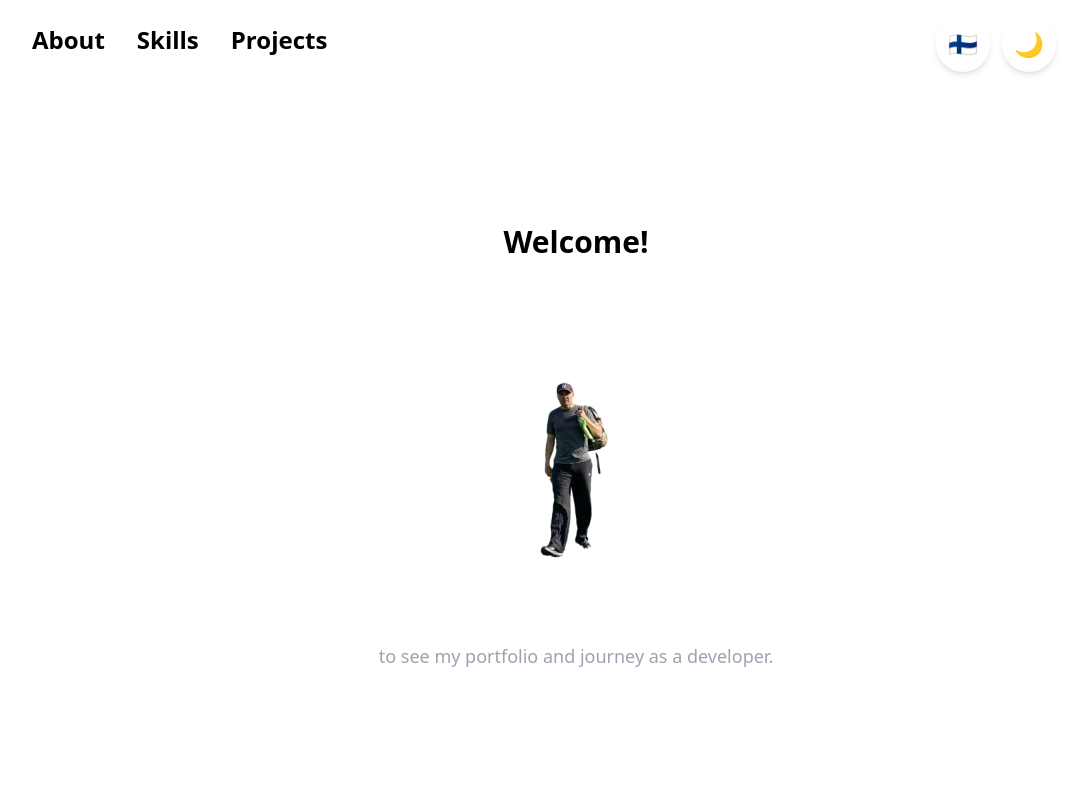
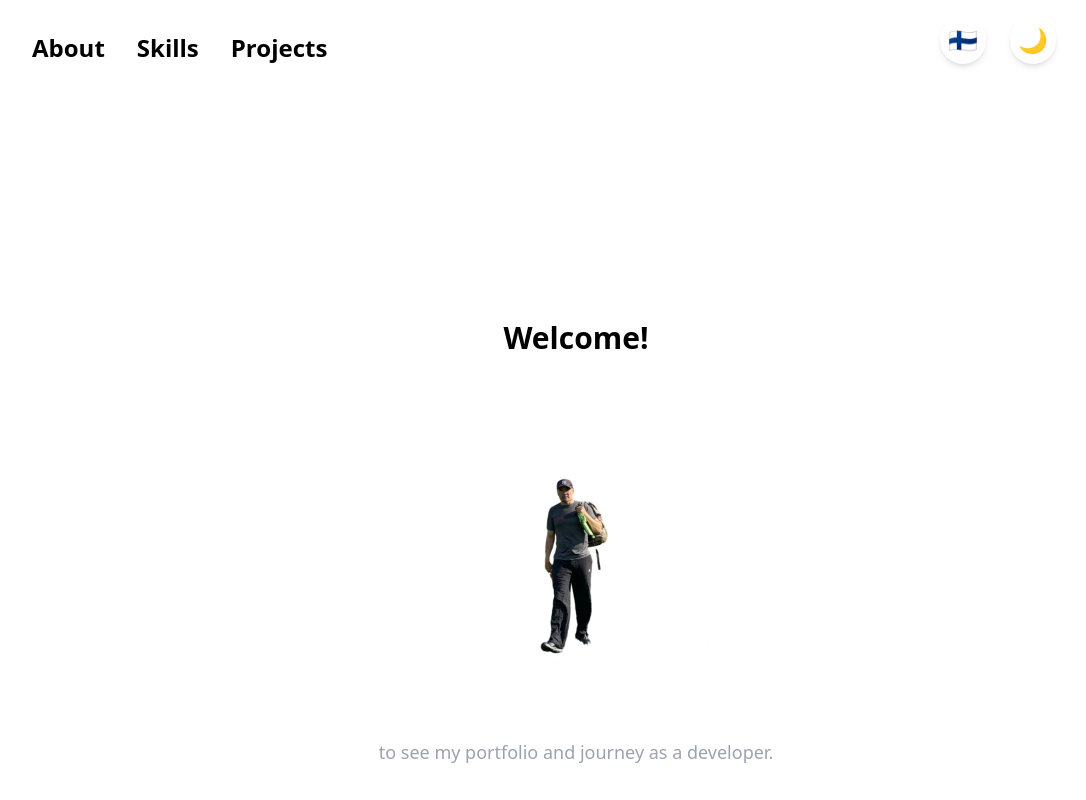
Before and after one commit to Moontags/portfolio, a Next.js app: page / in a window 1280 px wide. Shown: the top 800 px of the page, without its empty margins (64-1150 px from the left). Built offline with nearby package versions, Linux system fonts and the light colour scheme.

Commit message:
Buttons updated

```diff
--- a/app/page.tsx
+++ b/app/page.tsx
@@ -93,13 +93,13 @@ export default function Home() {
     <div className="flex flex-col items-center text-center bg-background text-foreground mx-1">
 
 
-      <div className="fixed top-4 right-4 sm:right-10 md:right-20 lg:right-40 z-50 flex items-center gap-2 sm:gap-3">
+      <div className="fixed top-4 right-4 sm:right-10 md:right-20 lg:right-40 z-50 flex items-center gap-4 sm:gap-6">
 
         <motion.button
           onClick={toggleLanguage}
           whileHover={{ scale: 1.1 }}
           whileTap={{ scale: 0.95 }}
-          className="p-2 sm:p-3 rounded-full bg-transparent dark:bg-black/10 backdrop-blur-sm shadow-md hover:bg-white/40 dark:hover:bg-black/50 transition-all"
+          className="p-1.5 sm:p-2 rounded-full bg-transparent dark:bg-black/10 backdrop-blur-sm shadow-md hover:bg-white/40 dark:hover:bg-black/50 transition-all"
           aria-label="Change language"
         >
           <span className="text-xl sm:text-2xl">
@@ -113,7 +113,7 @@ export default function Home() {
           }}
           whileHover={{ scale: 1.1 }}
           whileTap={{ scale: 0.95 }}
-          className="p-2 sm:p-3 rounded-full bg-transparent dark:bg-black/30 backdrop-blur-sm shadow-md hover:bg-white/40 dark:hover:bg-black/50 transition-all"
+          className="p-1.5 sm:p-2 rounded-full bg-transparent dark:bg-black/30 backdrop-blur-sm shadow-md hover:bg-white/40 dark:hover:bg-black/50 transition-all"
           aria-label="Toggle dark mode"
         >
           <span className="text-xl sm:text-2xl">
@@ -125,7 +125,7 @@ export default function Home() {
       </div>
 
       {/* Hero Section */}
-      <section id="hero" className="min-h-screen flex flex-col justify-start items-center mt-36">
+      <section id="hero" className="min-h-screen flex flex-col justify-start items-center mt-12 md:mt-56 sm:mt-36">
         <motion.h1
           initial={{ scale: 0, opacity: 0 }}
           whileInView={{ scale: 1, opacity: 1 }}
--- a/components/Header.tsx
+++ b/components/Header.tsx
@@ -20,7 +20,7 @@ export default function Header() {
 
   return (
     <header className="top-0 left-0 w-full bg-white/10 dark:bg-transparent z-50">
-      <div className="max-w-6xl mx-auto px-8 py-6 flex justify-between items-center">
+      <div className="max-w-6xl mx-auto px-8 py-8 flex justify-between items-center">
 
         <nav className="flex space-x-3 sm:space-x-8 text-xl sm:text-2xl font-semibold">
           <a href="#about" className="hover:text-blue-500 dark:hover:text-blue-400">
```
